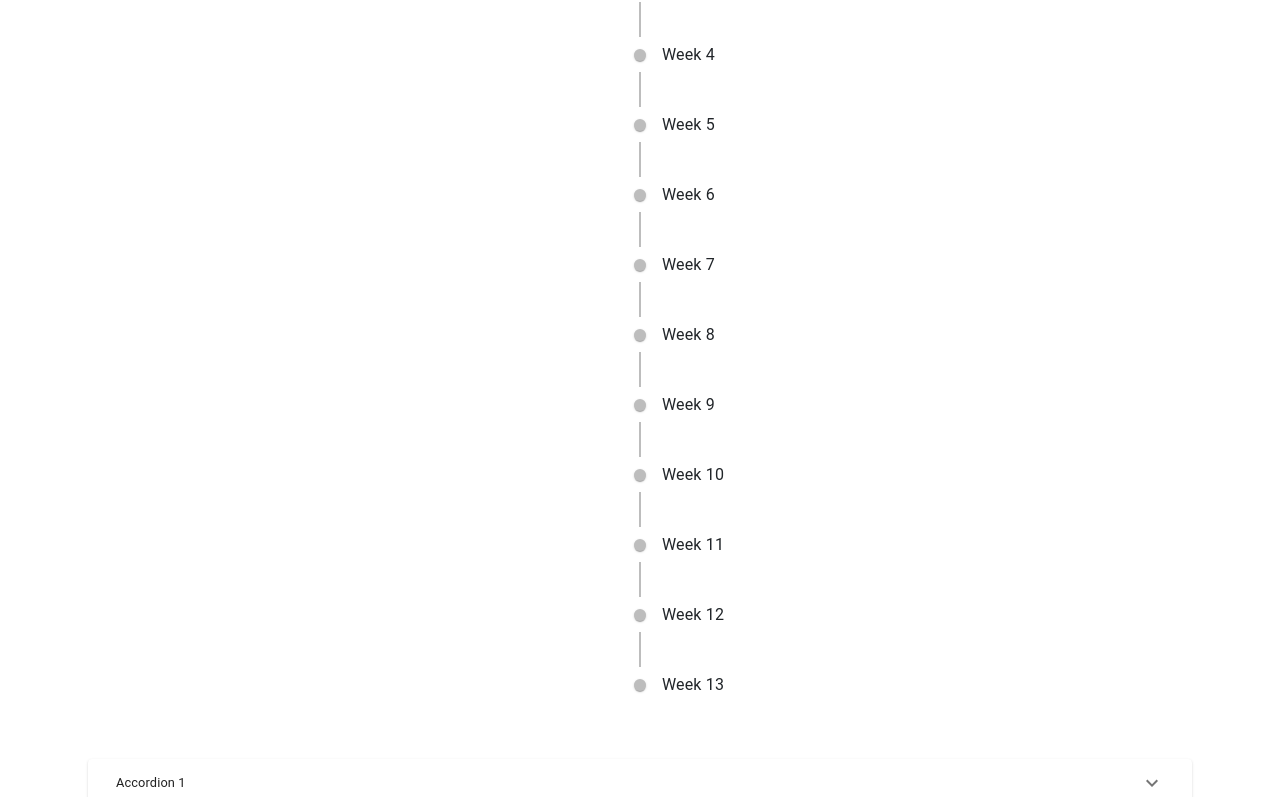
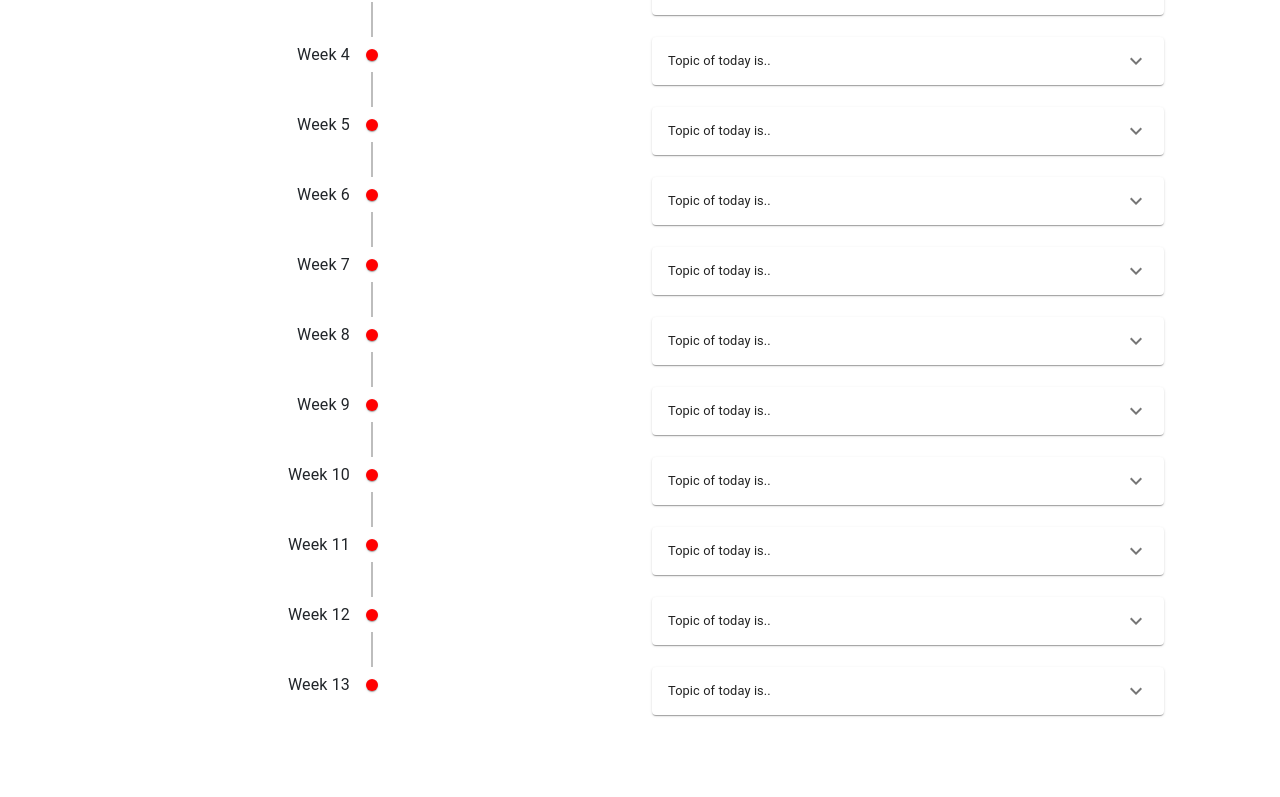
Before and after one commit to sebsinding/StudentHub, a React (Create React App) app: page /MyLessonPlan in a window 1280 px wide. Shown: the part 283-1080 px from the top of the page. Built offline with nearby package versions, Linux system fonts and the light colour scheme.

Commit message:
some stuff

```diff
--- a/src/Pages/Calendar/CalendarPage.js
+++ b/src/Pages/Calendar/CalendarPage.js
@@ -48,7 +48,7 @@ const [currentViewName, setCurrentViewName] = useState('month');
   return (
     <>
       <Paper >
-        <div className='row'>
+        <div className='rows'>
         {/*<SideBar />*/}
         <Scheduler
         data={schedulerData}>
--- a/src/Pages/Calendar/Styles/Calendar.css
+++ b/src/Pages/Calendar/Styles/Calendar.css
@@ -1,5 +1,5 @@
 
-.row {
+.rows {
     display:flex;
     flex-direction:row;
 }
--- a/src/Pages/MyLessonPlan/MyLessonPlanPage.js
+++ b/src/Pages/MyLessonPlan/MyLessonPlanPage.js
@@ -13,6 +13,10 @@ import Typography from '@mui/material/Typography';
 import ExpandMoreIcon from '@mui/icons-material/ExpandMore';
 import './Styles/LessonPlan.css';
 
+const weeks = [1, 2, 3, 4, 5, 6, 7, 8, 9, 10, 11, 12, 13];
+const numberOfAccordions = [1, 2, 3];
+
+
 
 function skipLastTimelineItem(number) {
   if (number != weeks.length) {
@@ -22,44 +26,72 @@ function skipLastTimelineItem(number) {
   }
 }
 
-const weeks = [1, 2, 3, 4, 5, 6, 7, 8, 9, 10, 11, 12, 13];
-const timelineItems = weeks.map((number) =>
+const rowItems = weeks.map((number) =>
+  <div className="row">
+    <div>
       <TimelineItem>
         <TimelineSeparator>
-      <TimelineDot />
+          <TimelineDot  />
           {skipLastTimelineItem(number)}
         </TimelineSeparator>
         <TimelineContent>Week {number}</TimelineContent>
       </TimelineItem>
-);
-
-const accordionItems = weeks.map((number) =>
+    </div>
+    <div>
       <Accordion>
         <AccordionSummary
           expandIcon={<ExpandMoreIcon />}
-      aria-controls="panel1a-content"
-      id="panel1a-header"
         >
-      <Typography>Accordion 1</Typography>
+          <Typography>Topic of today is..</Typography>
+
         </AccordionSummary>
         <AccordionDetails>
           <Typography>
             Lorem ipsum dolor sit amet, consectetur adipiscing elit. Suspendisse
             malesuada lacus ex, sit amet blandit leo lobortis eget.
           </Typography>
+
         </AccordionDetails>
-  </Accordion>)
+      </Accordion>
+    </div>
+    {/*{accordions}*/}
+  </div>
+);
+
+const accordions = numberOfAccordions.map(() =>
+
+  <div>
+    <Accordion>
+      <AccordionSummary
+        expandIcon={<ExpandMoreIcon />}
+      >
+        <Typography>Topic of today is..</Typography>
+
+      </AccordionSummary>
+      <AccordionDetails>
+        <Typography>
+          Lorem ipsum dolor sit amet, consectetur adipiscing elit. Suspendisse
+          malesuada lacus ex, sit amet blandit leo lobortis eget.
+        </Typography>
+
+      </AccordionDetails>
+    </Accordion>
+  </div>
+
+
+
+);
+
+
+
 
 
 const MyLessonPlanPage = () => {
   return (
     <>
-      <div className='row'>
-        <Timeline>
-          {timelineItems}
+     <Timeline position="left">
+        {rowItems}
       </Timeline>
-        {accordionItems}
-      </div>
     </>
   )
 };
--- a/src/Pages/MyLessonPlan/Styles/LessonPlan.css
+++ b/src/Pages/MyLessonPlan/Styles/LessonPlan.css
@@ -1,4 +1,9 @@
 .row {
-    display:flex;
+    display:grid;
     flex-direction:row;
+    grid-template-columns: 1fr 1fr;
 }
+
+.css-v6mo1y-MuiTimelineDot-root {
+    background-color: red !important;
+}
```
Lines whose indentation alone changed are shown as unchanged.
